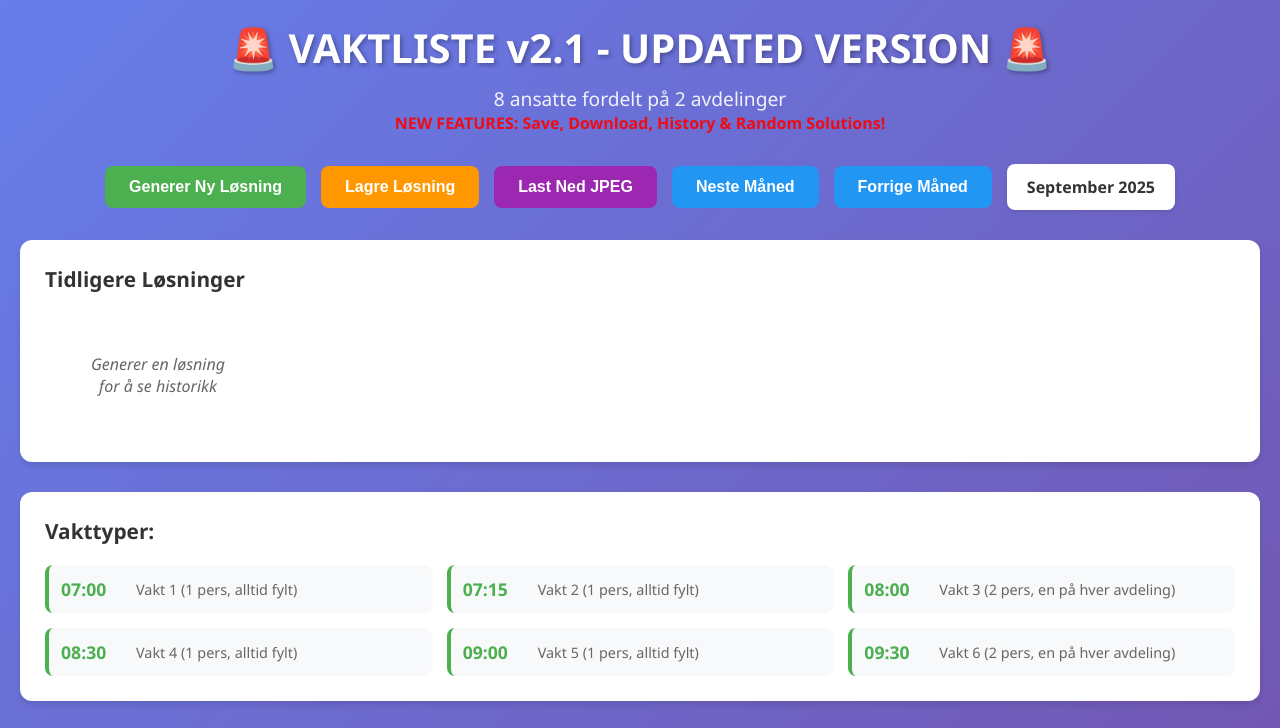
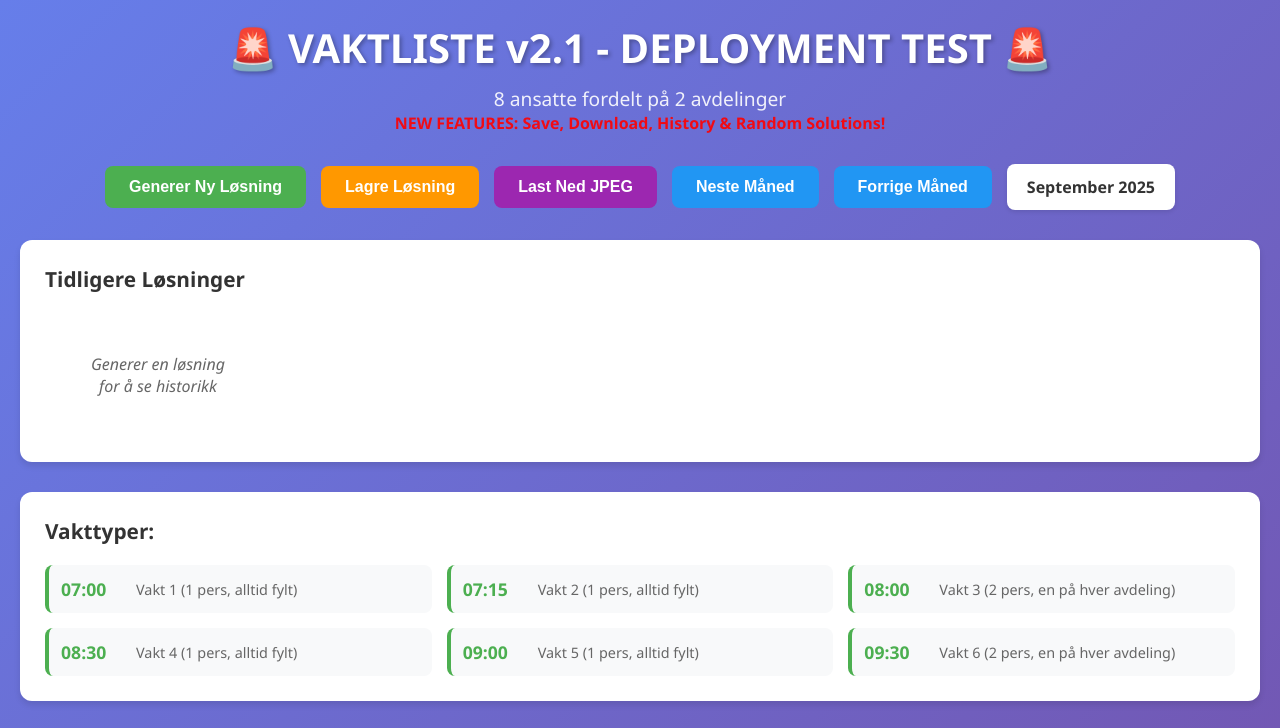
Before and after one commit to jeshi7/vaktliste, a website: page index.html in a window 1280 px wide. Shown: the top 728 px of the page. Drawn offline with Linux system fonts and the light colour scheme; no server answers.

Commit message:
FORCE DEPLOYMENT: Update title and header to test deployment

```diff
--- a/index.html
+++ b/index.html
@@ -3,13 +3,13 @@
 <head>
     <meta charset="UTF-8">
     <meta name="viewport" content="width=device-width, initial-scale=1.0">
-    <title>Vaktliste - Shift Schedule</title>
+    <title>🚨 VAKTLISTE v2.1 - DEPLOYMENT TEST 🚨</title>
     <link rel="stylesheet" href="styles.css">
 </head>
 <body>
     <div class="container">
         <header>
-            <h1>🚨 VAKTLISTE v2.1 - UPDATED VERSION 🚨</h1>
+            <h1>🚨 VAKTLISTE v2.1 - DEPLOYMENT TEST 🚨</h1>
             <p>8 ansatte fordelt på 2 avdelinger</p>
             <p style="font-size: 1rem; color: red; font-weight: bold;">NEW FEATURES: Save, Download, History & Random Solutions!</p>
         </header>
```
